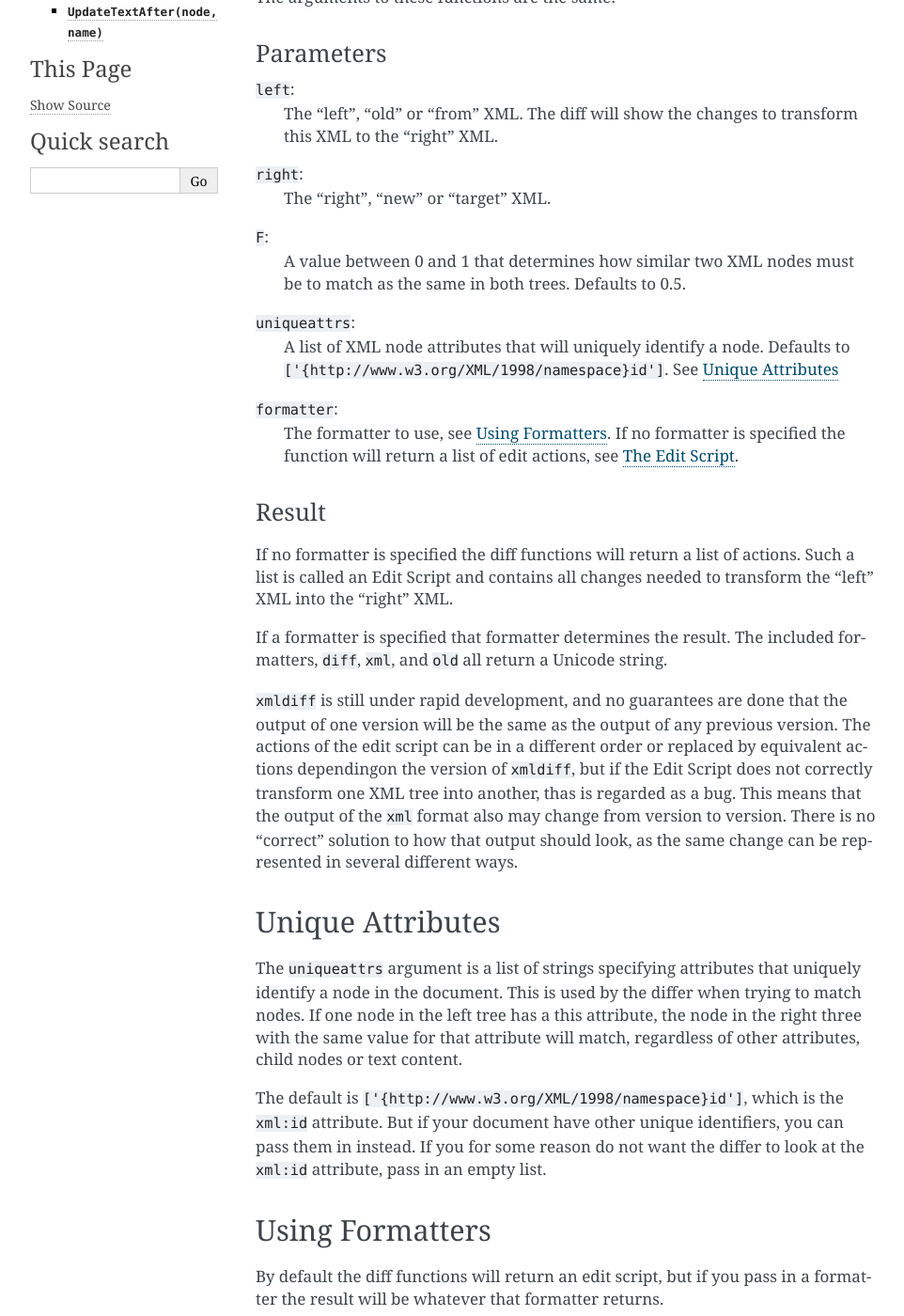
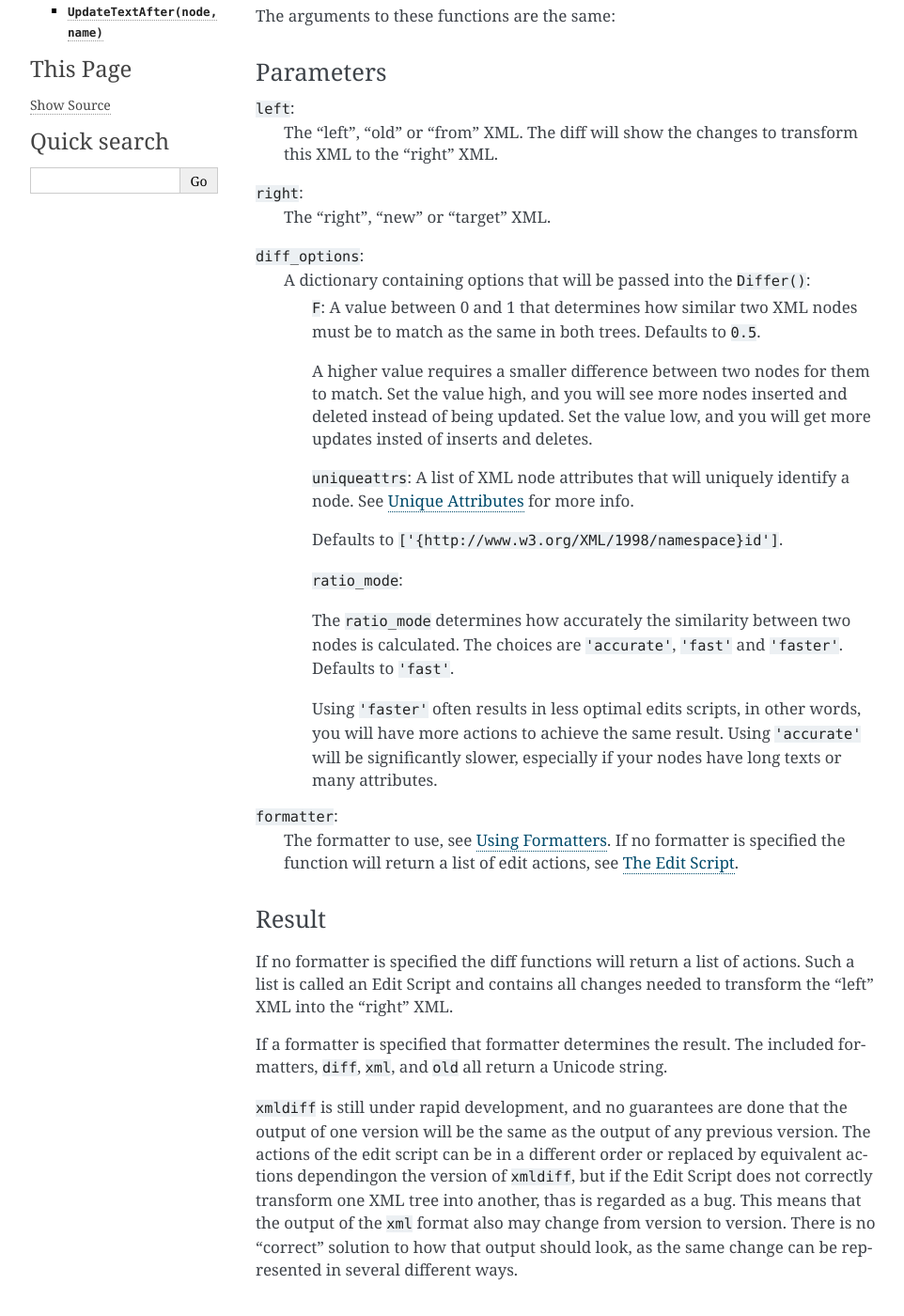
Before and after one commit to Shoobx/xmldiff, a Sphinx documentation site: the page built from docs/source/api.rst, in a window 1280 px wide and 1400 px high, scrolled down 568 px. Shown: the whole window at 94% size, without its empty margins (148-1110 px from the left). Built offline with Sphinx 7.4.7, drawn with Linux system fonts in a browser that asks for light colours; some of the changed text lies outside the part shown.

Commit message:
Added options to choose between fast and accurate sequence ratios

```diff
--- a/CHANGES.rst
+++ b/CHANGES.rst
@@ -4,7 +4,8 @@ Changes
 2.1 (unreleased)
 ----------------
 
-- Nothing changed yet.
+- Added options for faster node comparisons. The "middle" option is now
+  default, it had very few changes in matches, but is much faster.
 
 
 2.0 (2018-09-25)
--- a/README.rst
+++ b/README.rst
@@ -39,8 +39,6 @@ As a library::
   diff = main.diff_files('file1.xml', 'file2.xml',
                          formatter=formatting.XMLFormatter())
 
-  print(diff)
-
 There is also a method ``diff_trees()`` that take two lxml trees,
 and a method ``diff_texts()`` that will take strings containing XML.
 
--- a/docs/source/api.rst
+++ b/docs/source/api.rst
@@ -12,7 +12,8 @@ you just import and call one of the three main API methods.
 
   >>> from xmldiff import main
   >>> main.diff_files("../tests/test_data/insert-node.left.html",
-  ...                 "../tests/test_data/insert-node.right.html")
+  ...                 "../tests/test_data/insert-node.right.html",
+  ...                 diff_options={'F': 0.5, 'ratio_mode': 'fast'})
   [UpdateTextIn(node='/body/div[1]', text=None),
    InsertNode(target='/body/div[1]', tag='p', position=0),
    UpdateTextIn(node='/body/div/p[1]', text='Simple text')]
@@ -40,13 +41,32 @@ Parameters
 ``right``:
   The "right", "new" or "target" XML.
 
-``F``:
-  A value between 0 and 1 that determines how similar two XML nodes must be to match as the same in both trees. Defaults to 0.5.
+``diff_options``:
+  A dictionary containing options that will be passed into the ``Differ()``:
+    ``F``:
+    A value between 0 and 1 that determines how similar two XML nodes must be to match as the same in both trees.
+    Defaults to ``0.5``.
 
-``uniqueattrs``:
-  A list of XML node attributes that will uniquely identify a node.
-  Defaults to ``['{http://www.w3.org/XML/1998/namespace}id']``.
-  See `Unique Attributes`_
+    A higher value requires a smaller difference between two nodes for them to match.
+    Set the value high, and you will see more nodes inserted and deleted instead of being updated.
+    Set the value low, and you will get more updates insted of inserts and deletes.
+
+    ``uniqueattrs``:
+    A list of XML node attributes that will uniquely identify a node.
+    See `Unique Attributes`_ for more info.
+
+    Defaults to ``['{http://www.w3.org/XML/1998/namespace}id']``.
+
+    ``ratio_mode``:
+
+    The ``ratio_mode`` determines how accurately the similarity between two nodes is calculated.
+    The choices are ``'accurate'``, ``'fast'`` and ``'faster'``.
+    Defaults to ``'fast'``.
+
+    Using ``'faster'`` often results in less optimal edits scripts,
+    in other words, you will have more actions to achieve the same result.
+    Using ``'accurate'`` will be significantly slower,
+    especially if your nodes have long texts or many attributes.
 
 ``formatter``:
   The formatter to use, see `Using Formatters`_.
```
Also changed, not shown: 5 other files.
